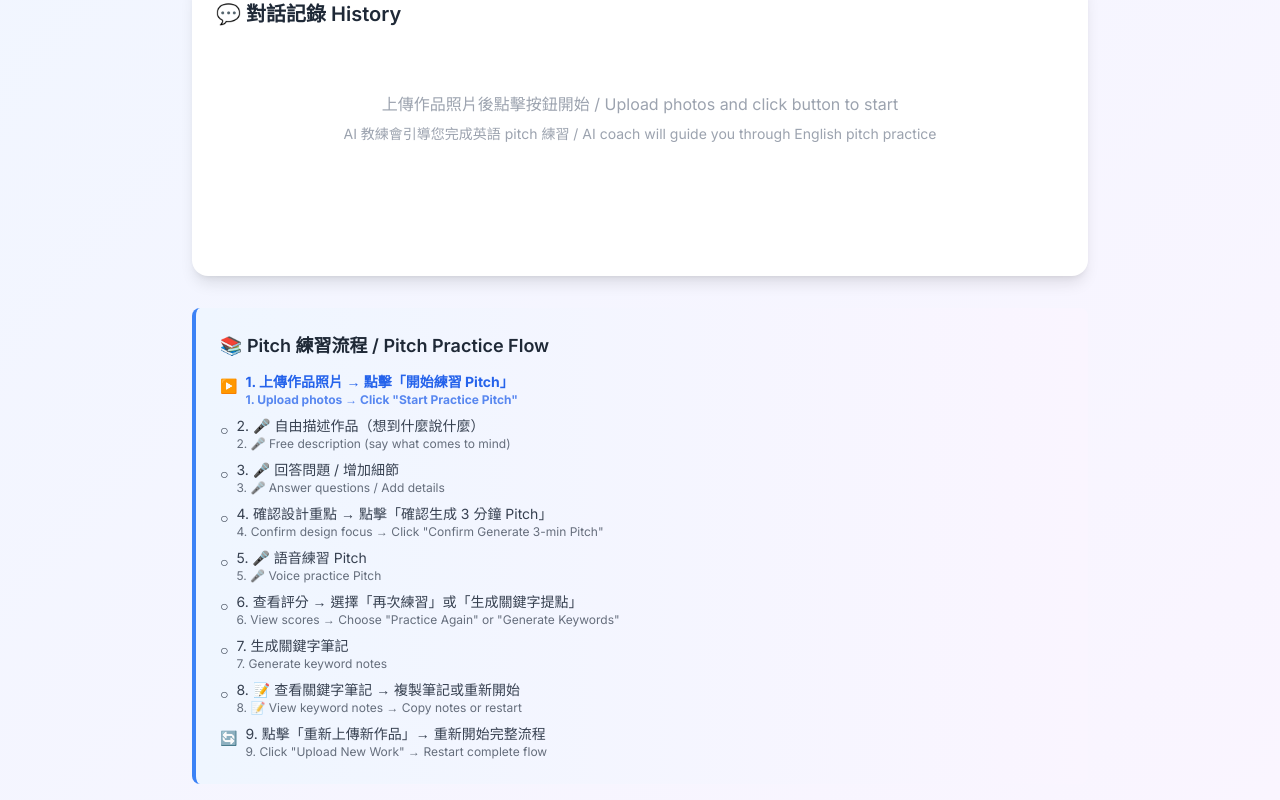
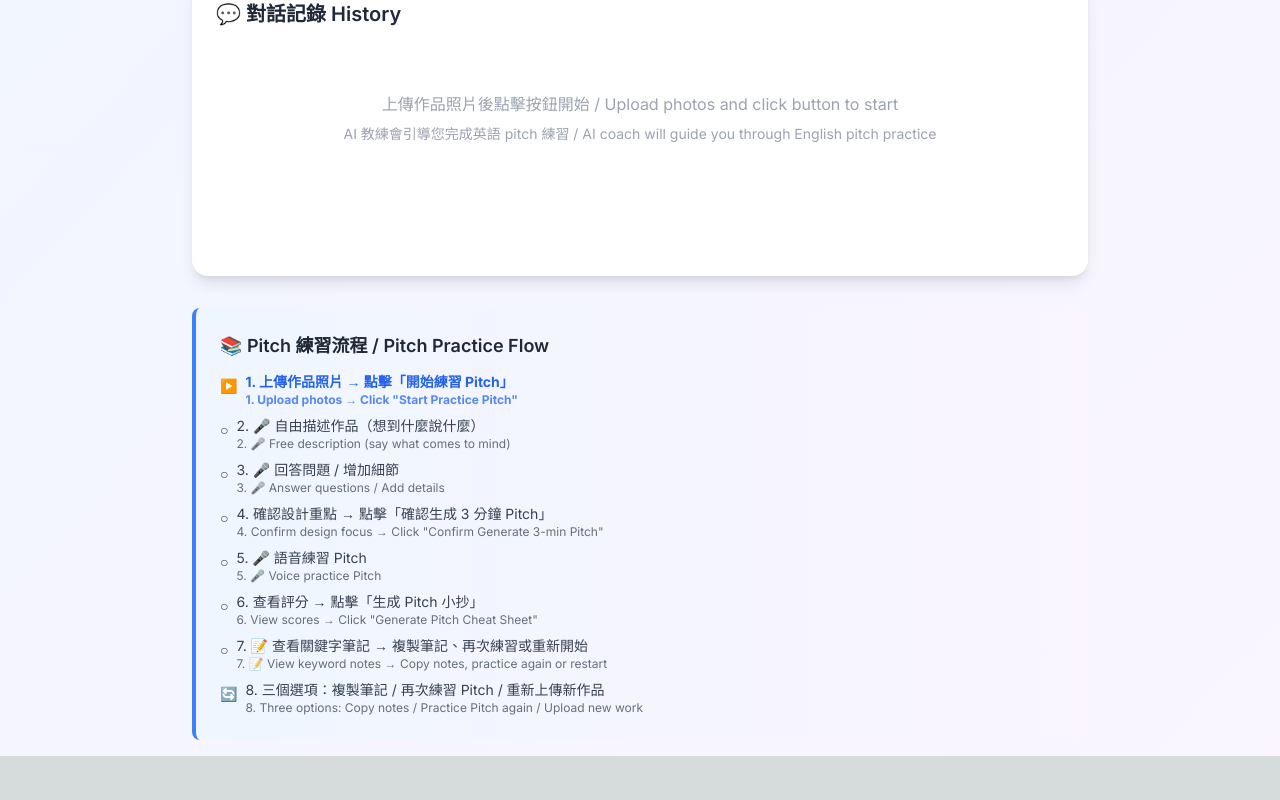
Before and after one commit to futurethingslab0314/EMIchatbots, a Next.js app: page / in a window 1280 px wide. Shown: the part 616-1416 px from the top of the page. After the commit the page ends 1372 px from the top, so only its background shows below. Built offline with nearby package versions, Linux system fonts and the light colour scheme.

Commit message:
improve flow

```diff
--- a/app/api/chat-simple/route.ts
+++ b/app/api/chat-simple/route.ts
@@ -27,9 +27,9 @@ const STAGE_TRANSITIONS: Record<ConversationStage, ConversationStage> = {
   'qa-improve': 'confirm-summary',
   'confirm-summary': 'generate-pitch',
   'generate-pitch': 'practice-pitch',
-  'practice-pitch': 'practice-again', // 練習完成後進入選擇階段
+  'practice-pitch': 'evaluation', // 練習完成後自動進入評分階段
   'practice-again': 'practice-again', // 保持選擇階段
-  'evaluation': 'keywords',
+  'evaluation': 'evaluation', // 保持在 evaluation 階段，等待用戶點擊生成小抄
   'keywords': 'keywords', // 最終階段
 }
 
--- a/app/layout.tsx
+++ b/app/layout.tsx
@@ -5,8 +5,8 @@ import './globals.css'
 const inter = Inter({ subsets: ['latin'] })
 
 export const metadata: Metadata = {
-  title: 'EMI-DEW 設計英語教練',
-  description: '語音對話式設計作品 Pitch 練習平台',
+  title: '3-Minute Design Pitch Coach',
+  description: 'AI-Enabled Conversation Pitch Practice',
 }
 
 export default function RootLayout({
--- a/app/page.tsx
+++ b/app/page.tsx
@@ -17,7 +17,6 @@ type ConversationStage =
   | 'confirm-summary'  // 確認設計重點
   | 'generate-pitch'   // 生成 3 分鐘 pitch
   | 'practice-pitch'   // 學生練習 pitch
-  | 'practice-again'   // 練習完成後的選擇
   | 'evaluation'       // Bot 評分
   | 'keywords'         // 生成關鍵字筆記
 
@@ -175,12 +174,8 @@ export default function Home() {
         setGeneratedPitch(pitch)
       }
 
-      // 自動觸發評分階段
-      if (currentStage === 'practice-pitch' && nextStage === 'evaluation') {
-        // 自動觸發 evaluation 階段
-        await triggerStageAction('evaluation')
-      } else if (currentStage === 'evaluation' && nextStage === 'practice-again') {
-        // 提取評分數據
+      // 提取評分數據（當進入 evaluation 階段時）
+      if (currentStage === 'evaluation' || nextStage === 'evaluation') {
         extractScoresFromResponse(reply)
       }
 
@@ -375,10 +370,6 @@ export default function Home() {
         startRecording()
         break
 
-      case 'practice-again':
-        // 重新練習 pitch → 啟動錄音
-        startRecording()
-        break
 
       case 'evaluation':
         // 生成關鍵字提點
@@ -483,7 +474,6 @@ export default function Home() {
       'confirm-summary': '確認設計重點 / Confirm Summary',
       'generate-pitch': '生成 Pitch 稿 / Generate Pitch',
       'practice-pitch': '練習 Pitch / Practice Pitch',
-      'practice-again': '練習完成選擇 / Practice Again',
       'evaluation': '評分與回饋 / Evaluation',
       'keywords': '關鍵字筆記 / Keywords',
     }
@@ -499,7 +489,6 @@ export default function Home() {
       'confirm-summary': '確認後點擊上方按鈕 Confirm Summary',
       'generate-pitch': '等待 Pitch 生成... Generate Pitch',
       'practice-pitch': '🎤 語音練習 Practice Pitch',
-      'practice-again': '選擇再次練習或生成筆記 Practice Again',
       'evaluation': '等待評分... Evaluation',
       'keywords': '查看關鍵字筆記 Keywords',
     }
@@ -748,11 +737,8 @@ export default function Home() {
                   </>
                 )}
 
-                {/* 練習完成後 - 評分圖表與兩個選擇按鈕 */}
-                {currentStage === 'practice-again' && (
-                  <>
-                    {/* 評分圖表 */}
-                    {evaluationScores && (
+                {/* 評分圖表顯示在 evaluation 階段 */}
+                {currentStage === 'evaluation' && evaluationScores && (
                   <div className="bg-white rounded-2xl shadow-lg p-6 mb-6">
                     <h3 className="text-xl font-semibold text-gray-800 mb-4 text-center">
                       📊 Pitch 表達技巧評分 / Pitch Presentation Skills Evaluation
@@ -841,34 +827,6 @@ export default function Home() {
                   </div>
                 )}
 
-                    {/* 雙按鈕選擇 */}
-                    <div className="flex space-x-4 justify-center">
-                      <button
-                        onClick={() => {
-                          setCurrentStage('practice-pitch')
-                          // 只切換階段，讓學生在 practice-pitch 階段手動點擊開始錄音
-                        }}
-                        disabled={isProcessing || isSpeaking}
-                        className="btn-practice-again"
-                      >
-                        🔄 再次練習 Pitch / Practice Again
-                      </button>
-                      <button
-                        onClick={async () => {
-                          await triggerStageAction('keywords')
-                        }}
-                        disabled={isProcessing || isSpeaking}
-                        className="btn-generate-keywords"
-                      >
-                        📝 生成關鍵字提點 / Generate Keywords
-                      </button>
-                    </div>
-                    <p className="text-sm text-gray-500 mt-2 text-center">
-                      可以再次練習或直接生成關鍵字筆記 / Practice again or generate keywords
-                    </p>
-                  </>
-                )}
-
                 {/* 階段 8: 生成關鍵字 */}
                 {currentStage === 'evaluation' && (
                   <>
@@ -877,10 +835,10 @@ export default function Home() {
                       disabled={isProcessing || isSpeaking}
                       className="btn-base btn-yellow-amber"
                     >
-                      📝 生成關鍵字提點 / Generate Keywords
+                      📝 生成 Pitch 小抄 / Generate Pitch Cheat Sheet
                     </button>
                     <p className="text-sm text-gray-500 mt-2">
-                      點擊生成可複製的關鍵字筆記 / Click to generate copyable keyword notes
+                      點擊生成可複製的 Pitch 小抄筆記 / Click to generate copyable pitch cheat sheet
                     </p>
                   </>
                 )}
@@ -1049,7 +1007,7 @@ export default function Home() {
             <div className="bg-gray-50 p-4 rounded-lg whitespace-pre-wrap font-mono text-sm">
               {messages[messages.length - 1]?.content || ''}
             </div>
-            <div className="mt-4 flex space-x-4">
+            <div className="mt-4 flex flex-wrap gap-3 justify-center">
               <button
                 onClick={() => {
                   navigator.clipboard.writeText(messages[messages.length - 1]?.content || '')
@@ -1060,6 +1018,16 @@ export default function Home() {
                 📋 複製關鍵字筆記 / Copy Keywords
               </button>
               <button
+                onClick={() => {
+                  setCurrentStage('practice-pitch')
+                  // 切換到練習階段，讓用戶可以再次練習
+                }}
+                disabled={isProcessing || isSpeaking}
+                className="btn-practice-again"
+              >
+                🔄 再次練習 Pitch / Practice Pitch Again
+              </button>
+              <button
                 onClick={handleStageButton}
                 disabled={isProcessing || isSpeaking}
                 className="btn-restart"
@@ -1068,7 +1036,7 @@ export default function Home() {
               </button>
             </div>
             <p className="text-sm text-gray-500 mt-2 text-center">
-              完成練習！可以複製筆記或重新開始新的作品練習 / Practice complete! Copy notes or start new work practice
+              完成練習！可以複製筆記、再次練習或重新開始新的作品練習 / Practice complete! Copy notes, practice again or start new work
             </p>
           </div>
         )}
@@ -1106,38 +1074,31 @@ export default function Home() {
               </div>
             </div>
             <div className={`flex items-start ${currentStage === 'practice-pitch' ? 'font-bold text-blue-600' : ''}`}>
-              <span className="mr-2 mt-1">{currentStage === 'practice-pitch' ? '▶️' : ['practice-again', 'evaluation', 'keywords'].includes(currentStage) ? '✓' : '○'}</span>
+              <span className="mr-2 mt-1">{currentStage === 'practice-pitch' ? '▶️' : ['evaluation', 'keywords'].includes(currentStage) ? '✓' : '○'}</span>
               <div className="flex flex-col">
                 <span>5. 🎤 語音練習 Pitch</span>
                 <span className="text-xs opacity-75">5. 🎤 Voice practice Pitch</span>
               </div>
             </div>
-            <div className={`flex items-start ${currentStage === 'practice-again' ? 'font-bold text-blue-600' : ''}`}>
-              <span className="mr-2 mt-1">{currentStage === 'practice-again' ? '▶️' : ['evaluation', 'keywords'].includes(currentStage) ? '✓' : '○'}</span>
-              <div className="flex flex-col">
-                <span>6. 查看評分 → 選擇「再次練習」或「生成關鍵字提點」</span>
-                <span className="text-xs opacity-75">6. View scores → Choose "Practice Again" or "Generate Keywords"</span>
-              </div>
-            </div>
             <div className={`flex items-start ${currentStage === 'evaluation' ? 'font-bold text-blue-600' : ''}`}>
               <span className="mr-2 mt-1">{currentStage === 'evaluation' ? '▶️' : currentStage === 'keywords' ? '✓' : '○'}</span>
               <div className="flex flex-col">
-                <span>7. 生成關鍵字筆記</span>
-                <span className="text-xs opacity-75">7. Generate keyword notes</span>
+                <span>6. 查看評分 → 點擊「生成 Pitch 小抄」</span>
+                <span className="text-xs opacity-75">6. View scores → Click "Generate Pitch Cheat Sheet"</span>
               </div>
             </div>
             <div className={`flex items-start ${currentStage === 'keywords' ? 'font-bold text-blue-600' : ''}`}>
               <span className="mr-2 mt-1">{currentStage === 'keywords' ? '▶️' : '○'}</span>
               <div className="flex flex-col">
-                <span>8. 📝 查看關鍵字筆記 → 複製筆記或重新開始</span>
-                <span className="text-xs opacity-75">8. 📝 View keyword notes → Copy notes or restart</span>
+                <span>7. 📝 查看關鍵字筆記 → 複製筆記、再次練習或重新開始</span>
+                <span className="text-xs opacity-75">7. 📝 View keyword notes → Copy notes, practice again or restart</span>
               </div>
             </div>
             <div className="flex items-start">
               <span className="mr-2 mt-1">🔄</span>
               <div className="flex flex-col">
-                <span>9. 點擊「重新上傳新作品」→ 重新開始完整流程</span>
-                <span className="text-xs opacity-75">9. Click "Upload New Work" → Restart complete flow</span>
+                <span>8. 三個選項：複製筆記 / 再次練習 Pitch / 重新上傳新作品</span>
+                <span className="text-xs opacity-75">8. Three options: Copy notes / Practice Pitch again / Upload new work</span>
               </div>
             </div>
           </div>
```
Also changed, not shown: 2 other files (tests, documents, lock files or other folders). Lines whose indentation alone changed are shown as unchanged.
